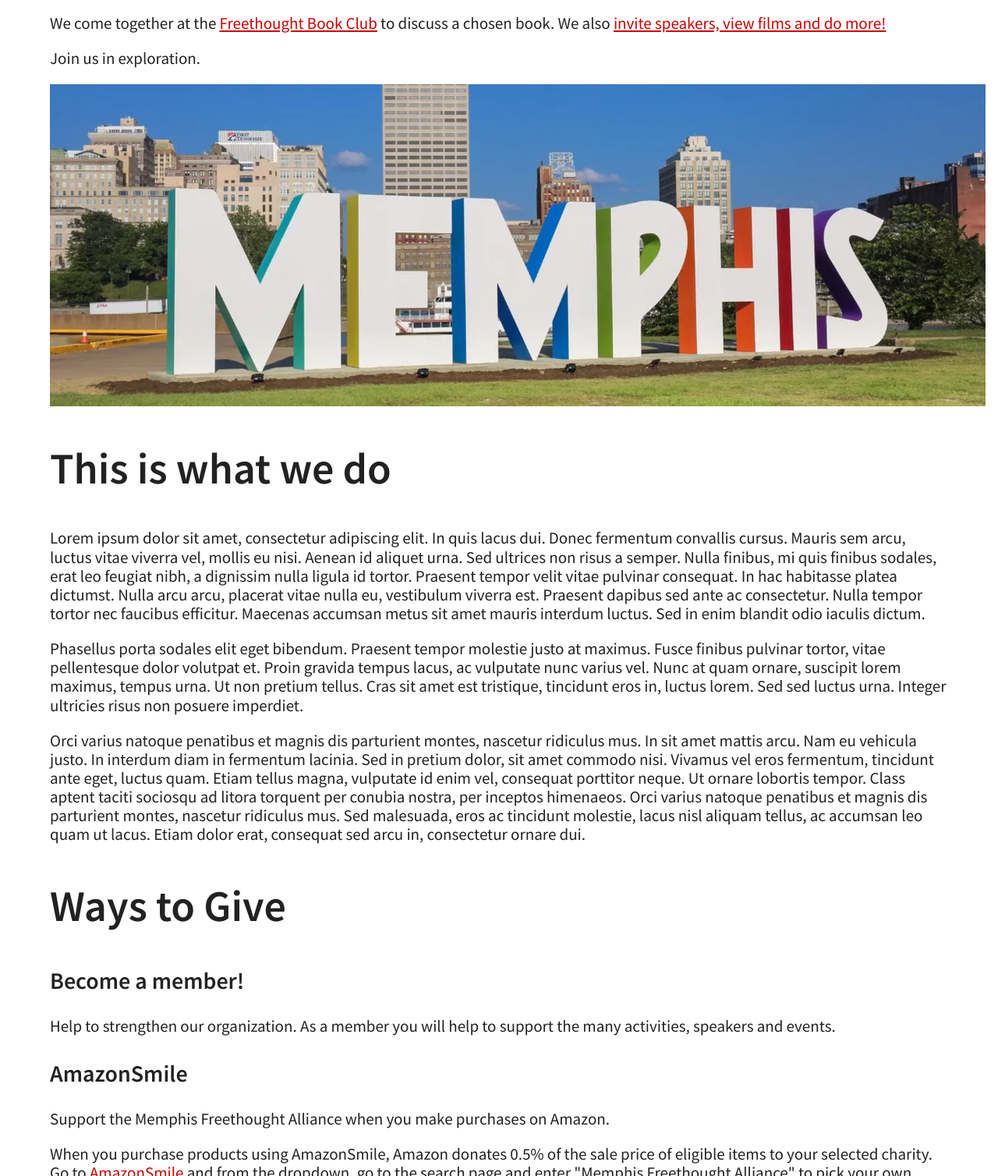
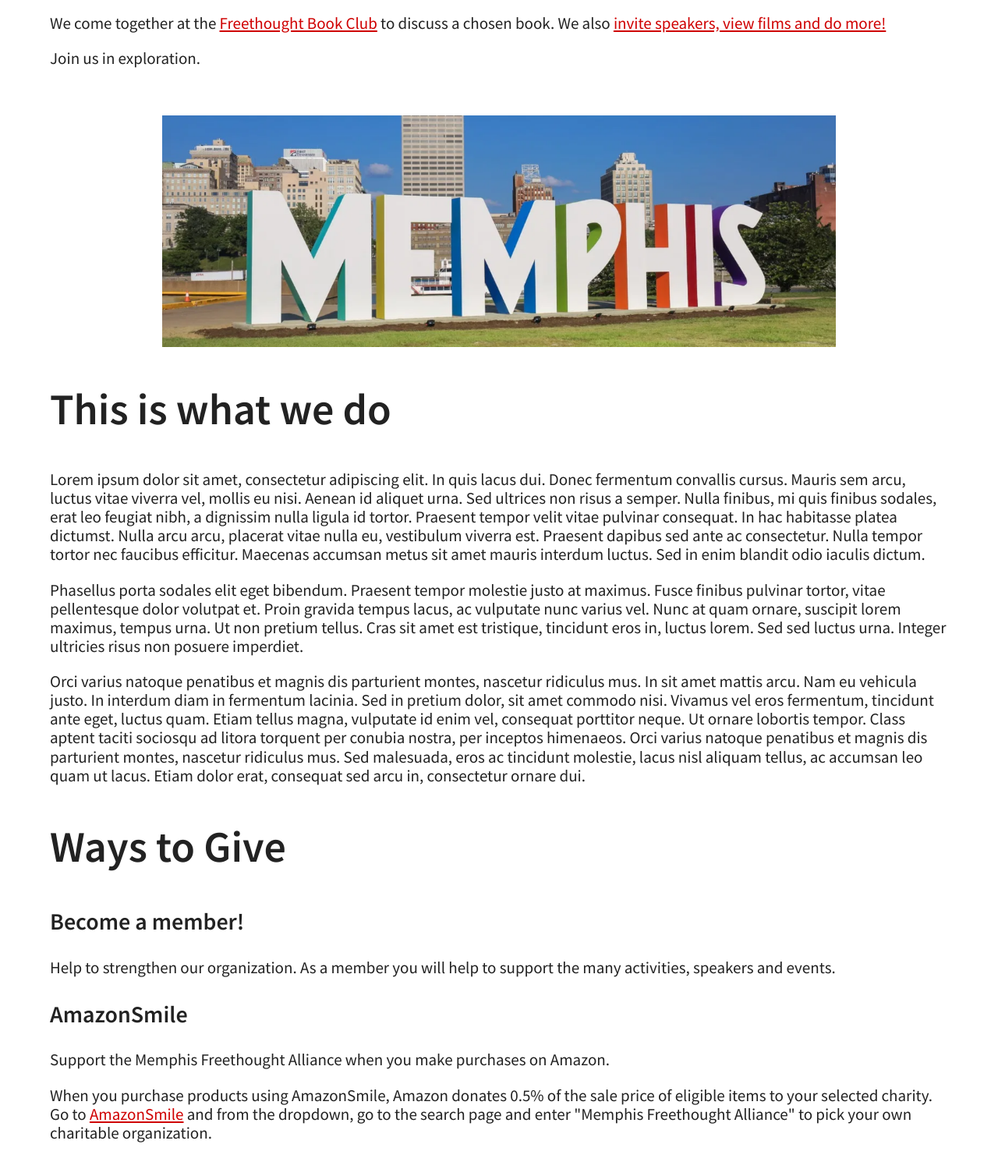
Before and after one commit to tendryll/mfa, a website built with Parcel: page index.html in a window 1280 px wide. Shown: the part 904-2412 px from the top of the page at 78% size. Built offline with nearby package versions, Linux system fonts and the light colour scheme.

Commit message:
Refactored div sections.

```diff
--- a/css/main.css
+++ b/css/main.css
@@ -261,7 +261,7 @@ textarea {
   }
 }
 
-header, #about, #events, #donations, #contact, #support {
+.column {
   margin: 0 auto;
   width: 90%;
 }
@@ -390,6 +390,13 @@ input[type="submit"] {
 .right {
 }
 
+img.center {
+  display: block;
+  margin-left: auto;
+  margin-right: auto;
+  width: 75%;
+}
+
 /*input:focus {*/
 /*  outline: none !important;*/
 /*  border-color: #719ECE;*/
--- a/index.html
+++ b/index.html
@@ -31,6 +31,7 @@
 
 <!-- Add your site or application content here -->
 <header>
+  <div class="column">
     <h1>
       <img src="img/mfa.logo.jpeg" alt="memphis freethought alliance logo"/>
       <span>|</span>
@@ -40,10 +41,12 @@
     </h1>
     <h2 class="banner">Are you <span class="burning">burning to ask questions</span> you have been told you can't ask?
     </h2>
+  </div>
 </header>
 
 <main>
   <div id="about">
+    <div class="column">
       <p class="opener">
         Do you crave insightful conversations that focus on the human experience? Are you wanting to discuss topics in
         science, society, ethics and/or the environment? Do you live in the Mid-South and wish to connect with other
@@ -75,18 +78,23 @@
       <p>We come together at
         the <a href="https://www.meetup.com/secularhumanism-18/events/274598443/" target="_blank">Freethought Book
           Club</a> to discuss a
-      chosen book. We also <a href="https://www.meetup.com/secularhumanism-18/events/" target="_blank">invite speakers,
+        chosen book. We also <a href="https://www.meetup.com/secularhumanism-18/events/" target="_blank">invite
+          speakers,
           view films and
           do more!</a>
       </p>
       <p>Join us in exploration.</p>
     </div>
+  </div>
+
+  <div style="height: 40px;"></div>
 
   <div id="events">
+    <div class="column">
       <!--    <div>-->
       <!--      Freethought Book Club via Zoom-->
       <!--    </div>-->
-    <img src="img/memphis.2.png" alt="an image of memphis spelled out">
+      <img class="center" src="img/memphis.2.png" alt="an image of memphis spelled out"/>
       <div class="right">
         <h2>This is what we do</h2>
         <p>
@@ -99,37 +107,45 @@
           dictum.</p>
         <p>
           Phasellus porta sodales elit eget bibendum. Praesent tempor molestie justo at maximus. Fusce finibus pulvinar
-        tortor, vitae pellentesque dolor volutpat et. Proin gravida tempus lacus, ac vulputate nunc varius vel. Nunc at
-        quam ornare, suscipit lorem maximus, tempus urna. Ut non pretium tellus. Cras sit amet est tristique, tincidunt
+          tortor, vitae pellentesque dolor volutpat et. Proin gravida tempus lacus, ac vulputate nunc varius vel. Nunc
+          at
+          quam ornare, suscipit lorem maximus, tempus urna. Ut non pretium tellus. Cras sit amet est tristique,
+          tincidunt
           eros in, luctus lorem. Sed sed luctus urna. Integer ultricies risus non posuere imperdiet.</p>
 
-      <p>Orci varius natoque penatibus et magnis dis parturient montes, nascetur ridiculus mus. In sit amet mattis arcu.
+        <p>Orci varius natoque penatibus et magnis dis parturient montes, nascetur ridiculus mus. In sit amet mattis
+          arcu.
           Nam eu vehicula justo. In interdum diam in fermentum lacinia. Sed in pretium dolor, sit amet commodo nisi.
           Vivamus vel eros fermentum, tincidunt ante eget, luctus quam. Etiam tellus magna, vulputate id enim vel,
           consequat porttitor neque. Ut ornare lobortis tempor. Class aptent taciti sociosqu ad litora torquent per
-        conubia nostra, per inceptos himenaeos. Orci varius natoque penatibus et magnis dis parturient montes, nascetur
+          conubia nostra, per inceptos himenaeos. Orci varius natoque penatibus et magnis dis parturient montes,
+          nascetur
           ridiculus mus. Sed malesuada, eros ac tincidunt molestie, lacus nisl aliquam tellus, ac accumsan leo quam ut
           lacus. Etiam dolor erat, consequat sed arcu in, consectetur ornare dui. </p>
       </div>
       <p></p>
     </div>
+  </div>
 
   <div id="support">
+    <div class="column">
       <h2>Ways to Give</h2>
       <h3>Become a member!</h3>
-    <p>Help to strengthen our organization. As a member you will help to support the many activities, speakers and events.</p>
+      <p>Help to strengthen our organization. As a member you will help to support the many activities, speakers and
+        events.</p>
 
       <h3>AmazonSmile</h3>
       <p>Support the Memphis Freethought Alliance when you make purchases on Amazon.</p>
 
       <p>When you purchase products using AmazonSmile, Amazon donates 0.5% of the sale price of eligible
-      items to your selected charity. Go to <a href=https://smile.amazon.com">AmazonSmile</a> and from the dropdown, go
+        items to your selected charity. Go to <a href="https://smile.amazon.com">AmazonSmile</a> and from the dropdown,
+        go
         to the search page and enter "Memphis Freethought Alliance" to pick your own charitable organization.</p>
     </div>
 
     <div id="contact">
+      <div class="column">
         <h2>Get in touch!</h2>
-    <div class="contactus">
         <form id="cform" action="contact.php" method="post">
           <div id="errors"></div>
 
@@ -156,8 +172,10 @@
           </div>
         </form>
       </div>
+    </div>
 
     <div id="quotes">
+      <div class="column">
         <p>Humanism is the belief that we can live good lives without religious or superstitious beliefs.
           <span>British Humanist Association, 2003</span></p>
 
@@ -166,6 +184,7 @@
 
         <p>No one was ever injured by the truth; but he who persists in self-deception and ignorance is injured.
           <span>Marcus Aurelius (121 – 80 CE), Meditations</span></p>
+      </div>
     </div>
   </div>
 </main>
```
Lines whose indentation alone changed are shown as unchanged.
